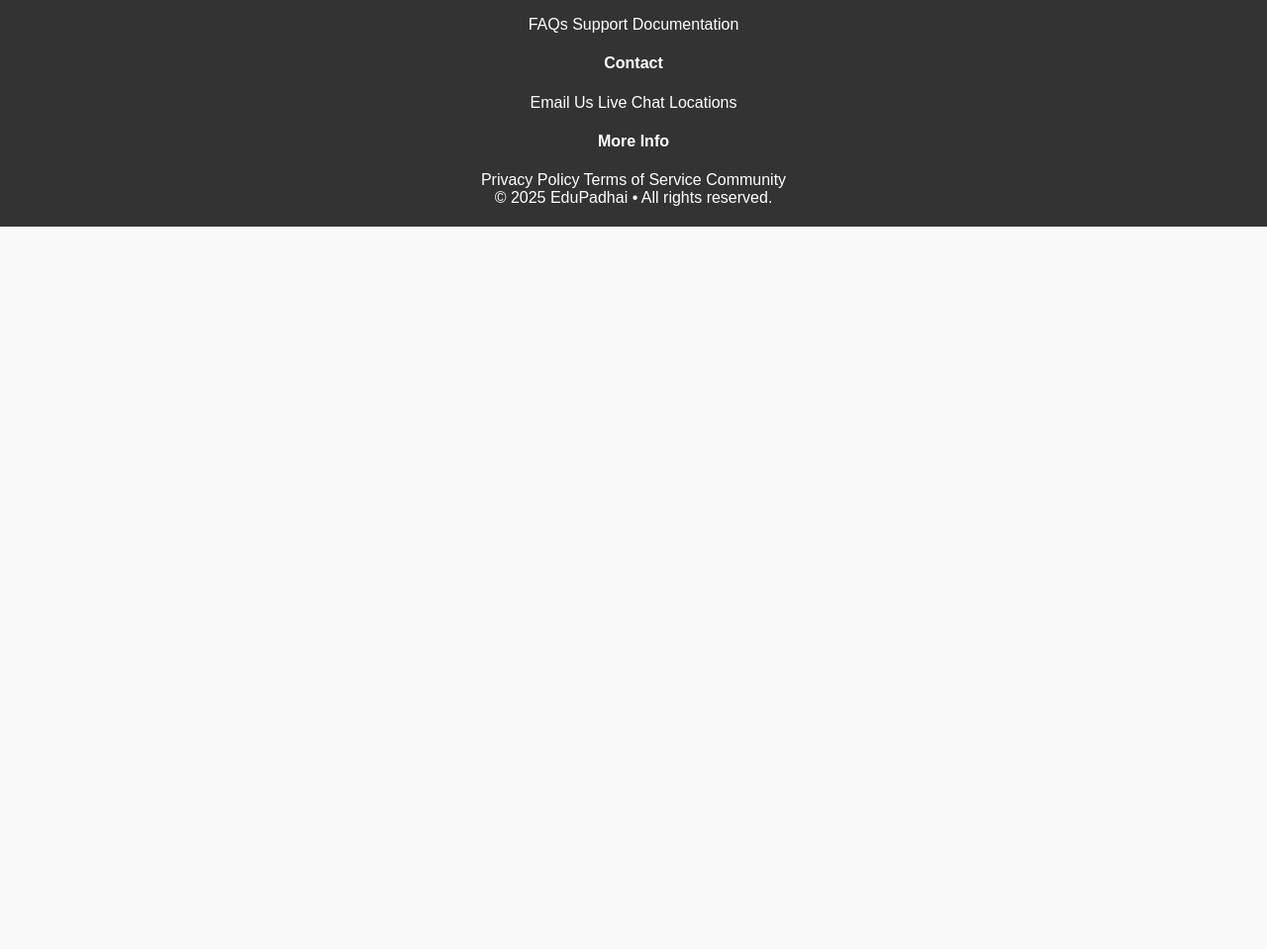
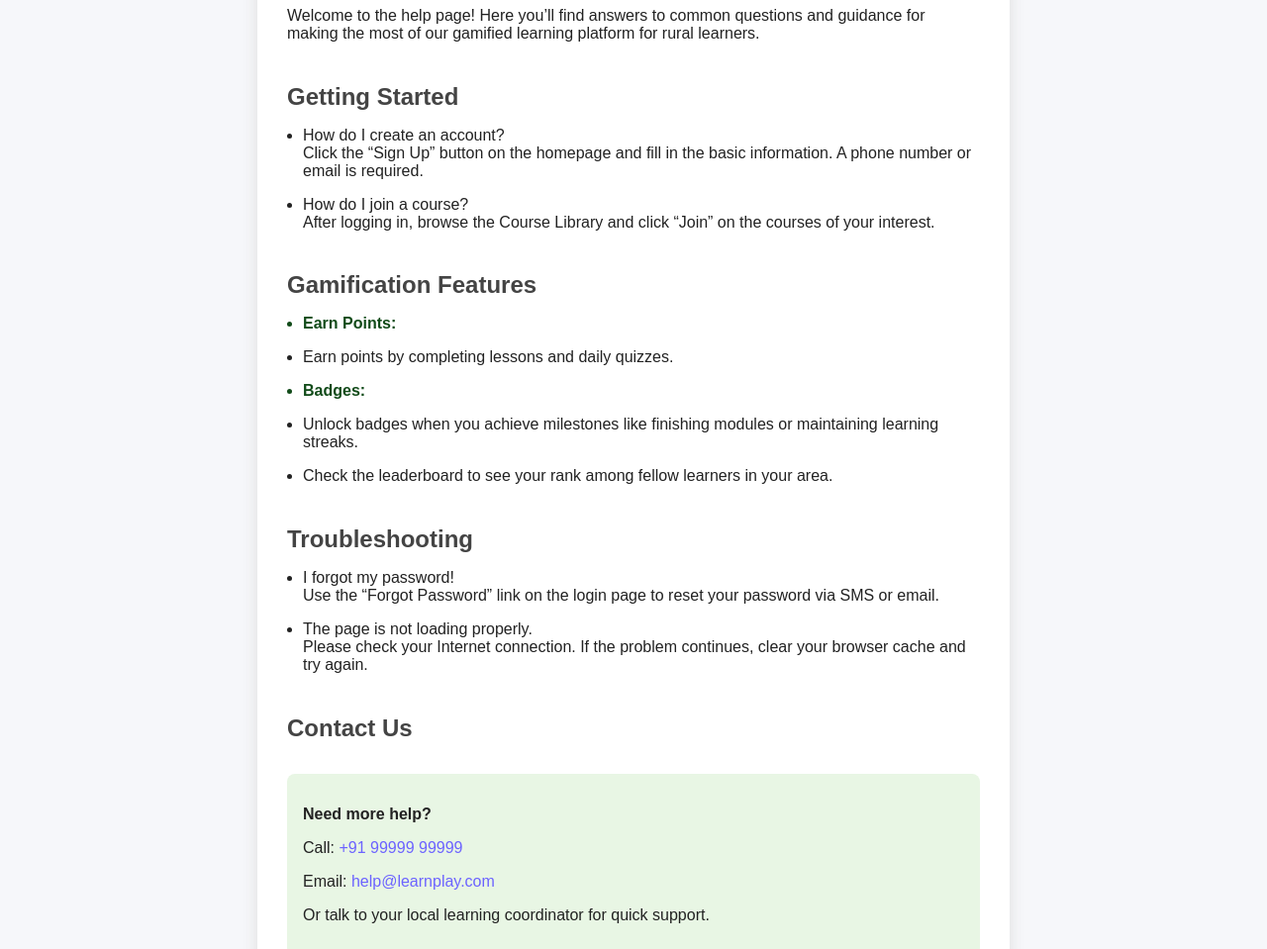
Before and after one commit to UddhavKheakde05/SIH---PROJECT, a website: page help.ejs in a window 1280 px wide. Shown: the part 665-1624 px from the top of the page at 99% size. Before the commit the page ends 894 px from the top, so only its background shows below. Drawn offline with nearby package versions, Linux system fonts and the light colour scheme; files that its build step writes are made by us from their sources; files whose address does not match are found by name.

Commit message:
help.ejs

```diff
--- a/help.ejs
+++ b/help.ejs
@@ -1,3 +1,50 @@
 <%- include('header.ejs') %>
 
-    <%- include('footer.ejs') %>
+<div class="container">
+  <h1>Help & Support</h1>
+  <p>Welcome to the help page! Here you’ll find answers to common questions and guidance for making the most of our gamified learning platform for rural learners.</p>
+
+  <h2>Getting Started</h2>
+  <ul>
+    <li>How do I create an account?<br>
+    Click the “Sign Up” button on the homepage and fill in the basic information. A phone number or email is required.</li>
+    <li>How do I join a course?<br>
+    After logging in, browse the Course Library and click “Join” on the courses of your interest.</li>
+  </ul>
+
+  <h2>Gamification Features</h2>
+  <ul>
+    <li style="color:#114b19;font-weight:bold;">Earn Points:</li>
+    <li>Earn points by completing lessons and daily quizzes.</li>
+    <li style="color:#114b19;font-weight:bold;">Badges:</li>
+    <li>Unlock badges when you achieve milestones like finishing modules or maintaining learning streaks.</li>
+    <li>Check the leaderboard to see your rank among fellow learners in your area.</li>
+  </ul>
+
+  <h2>Troubleshooting</h2>
+  <ul>
+    <li>I forgot my password!<br>
+    Use the “Forgot Password” link on the login page to reset your password via SMS or email.</li>
+    <li>The page is not loading properly.<br>
+    Please check your Internet connection. If the problem continues, clear your browser cache and try again.</li>
+  </ul>
+
+  <h2>Contact Us</h2>
+  <div style="background: #e8f6e4; padding: 1em; margin-top: 2em; border-radius: 8px;">
+    <p><strong>Need more help?</strong></p>
+    <p>Call: <a href="tel:+919999999999">+91 99999 99999</a></p>
+    <p>Email: <a href="mailto:help@learnplay.com">help@learnplay.com</a></p>
+    <p>Or talk to your local learning coordinator for quick support.</p>
+  </div>
+</div>
+
+<style>
+  body { font-family: Arial, sans-serif; background: #f6f7fa; color: #222; margin: 0; }
+  .container { width: 90%; max-width: 700px; margin: 40px auto; background: #fff; border-radius: 12px; box-shadow: 0 0 16px #ddd; padding: 30px; }
+  h1 { color: #287233; font-size: 2rem; }
+  h2 { color: #444; margin-top: 1.7em; }
+  ul { padding-left: 1em; }
+  li { margin-bottom: 1em; }
+</style>
+
+<%- include('footer.ejs') %>
```
